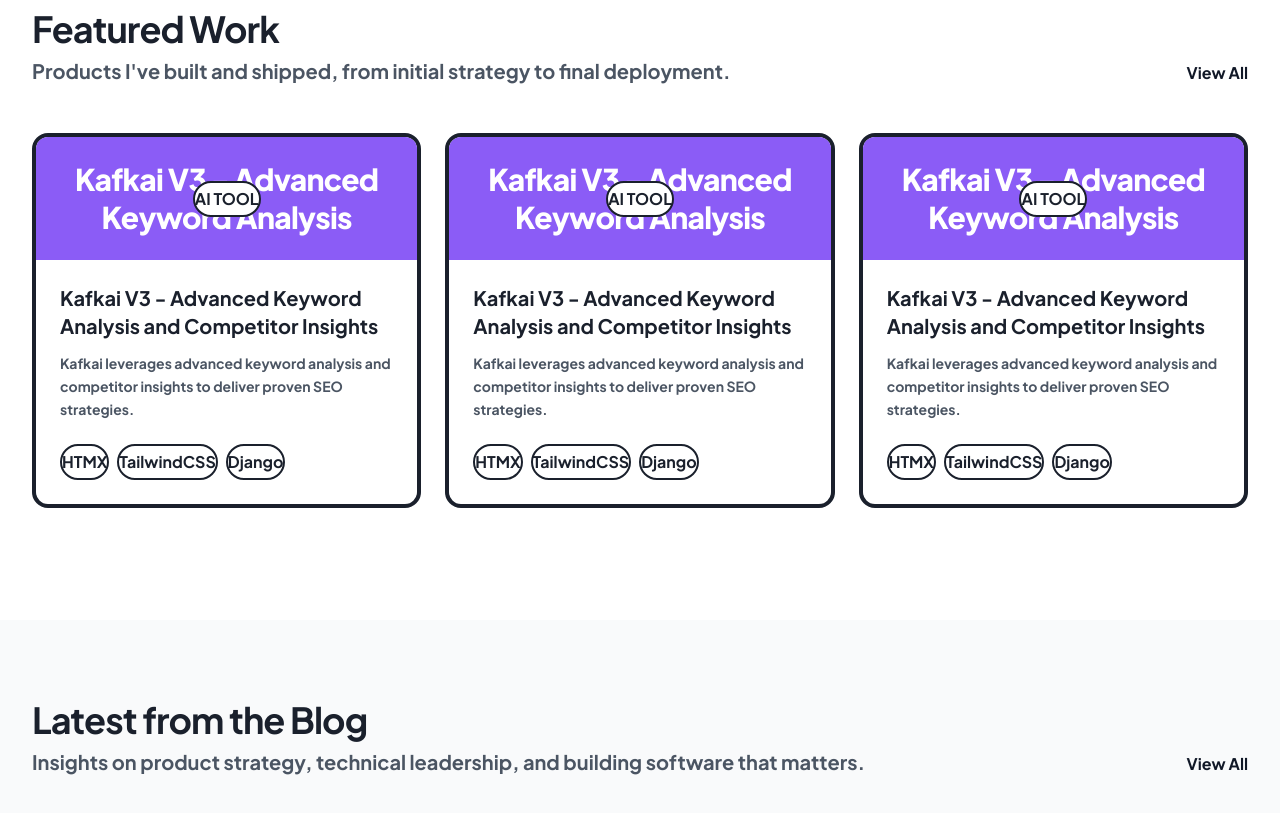
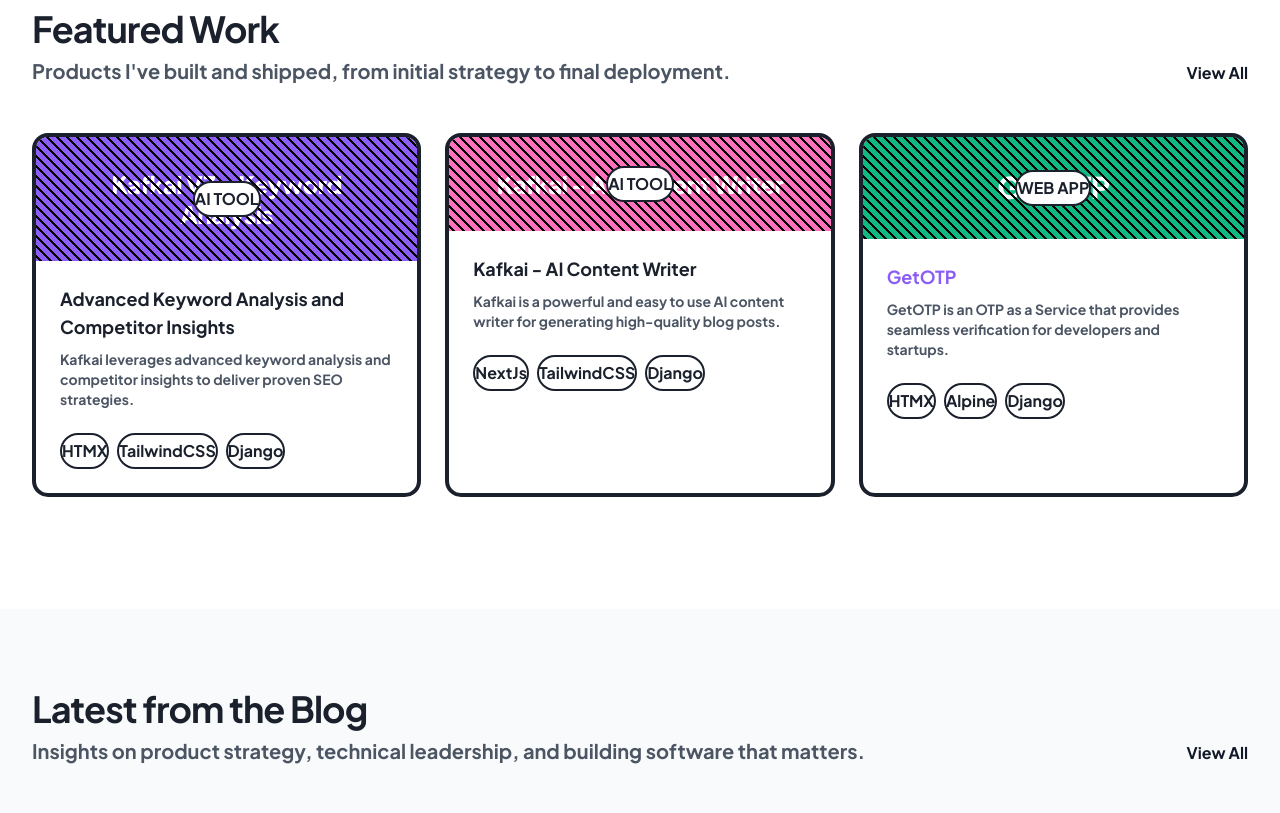
Before and after one commit to rdyb87/rdybmiharbi.github.io, a website built with Vite: page index.html in a window 1280 px wide. Shown: the part 2300-3113 px from the top of the page. Built offline with nearby package versions, Linux system fonts and the light colour scheme; files whose address does not match are found by name.

Commit message:
Update index.html

```diff
--- a/index.html
+++ b/index.html
@@ -243,19 +243,15 @@
 
       <div class="grid md:grid-cols-2 lg:grid-cols-3 gap-6">
         <!-- Project 1 -->
-       <article class="bg-white border-4 border-brandDark rounded-2xl overflow-hidden shadow-[8px_8px_0px_0px_#1A202C] transition-all hover:translate-x-[2px] hover:translate-y-[2px] hover:shadow-[4px_4px_0px_0px_#1A202C]">
-  <div class="h-48 bg-brandPurple bg-pattern p-6 relative flex items-center justify-center border-b-4 border-brandDark text-center">
+       <article class="bg-white border-4 border-brandDark rounded-2xl overflow-hidden shadow-[8px_8px_0px_0px_#1A202C] transition-all hover:translate-x-[2px] hover:translate-y-[2px] hover:shadow-[4px_4px_0px_0px_#1A202C] group">
+  <div class="h-52 bg-brandPurple p-8 relative flex items-center justify-center border-b-4 border-brandDark text-center overflow-hidden">
+    <div class="absolute inset-0 opacity-10" style="background-image: repeating-linear-gradient(45deg, #000 0, #000 2px, transparent 0, transparent 50%); background-size: 10px 10px;"></div>
     <span class="absolute top-4 right-4 px-3 py-1 bg-white border-2 border-brandDark rounded-full text-[10px] font-black uppercase">AI Tool</span>
-    <h3 class="text-white text-3xl font-black leading-tight drop-shadow-[2px_2px_0px_rgba(0,0,0,1)]">
-      Kafkai V3 - Advanced Keyword Analysis
-    </h3>
+    <h3 class="text-white text-2xl font-black leading-tight drop-shadow-[2px_2px_0px_rgba(0,0,0,1)] z-10">Kafkai V3 - Keyword Analysis</h3>
   </div>
-
   <div class="p-6">
-    <h4 class="text-xl font-black mb-3">Kafkai V3 - Advanced Keyword Analysis and Competitor Insights</h4>
-    <p class="text-gray-600 text-sm leading-relaxed mb-6">
-      Kafkai leverages advanced keyword analysis and competitor insights to deliver proven SEO strategies.
-    </p>
+    <h4 class="text-lg font-black mb-2">Advanced Keyword Analysis and Competitor Insights</h4>
+    <p class="text-gray-600 text-sm mb-6">Kafkai leverages advanced keyword analysis and competitor insights to deliver proven SEO strategies.</p>
     <div class="flex flex-wrap gap-2">
       <span class="px-3 py-1 border-2 border-brandDark rounded-full text-[10px] font-bold bg-white">HTMX</span>
       <span class="px-3 py-1 border-2 border-brandDark rounded-full text-[10px] font-bold bg-white">TailwindCSS</span>
@@ -264,45 +260,35 @@
   </div>
 </article>
 
-        <!-- Project 2 -->
-        <article class="bg-white border-4 border-brandDark rounded-2xl overflow-hidden shadow-[8px_8px_0px_0px_#1A202C] transition-all hover:translate-x-[2px] hover:translate-y-[2px] hover:shadow-[4px_4px_0px_0px_#1A202C]">
-  <div class="h-48 bg-brandPurple bg-pattern p-6 relative flex items-center justify-center border-b-4 border-brandDark text-center">
+<article class="bg-white border-4 border-brandDark rounded-2xl overflow-hidden shadow-[8px_8px_0px_0px_#1A202C] transition-all hover:translate-x-[2px] hover:translate-y-[2px] hover:shadow-[4px_4px_0px_0px_#1A202C]">
+  <div class="h-52 bg-brandPink p-8 relative flex items-center justify-center border-b-4 border-brandDark text-center overflow-hidden">
+    <div class="absolute inset-0 opacity-10" style="background-image: repeating-linear-gradient(45deg, #000 0, #000 2px, transparent 0, transparent 50%); background-size: 10px 10px;"></div>
     <span class="absolute top-4 right-4 px-3 py-1 bg-white border-2 border-brandDark rounded-full text-[10px] font-black uppercase">AI Tool</span>
-    <h3 class="text-white text-3xl font-black leading-tight drop-shadow-[2px_2px_0px_rgba(0,0,0,1)]">
-      Kafkai V3 - Advanced Keyword Analysis
-    </h3>
+    <h3 class="text-white text-2xl font-black leading-tight drop-shadow-[2px_2px_0px_rgba(0,0,0,1)] z-10">Kafkai - AI Content Writer</h3>
   </div>
-
   <div class="p-6">
-    <h4 class="text-xl font-black mb-3">Kafkai V3 - Advanced Keyword Analysis and Competitor Insights</h4>
-    <p class="text-gray-600 text-sm leading-relaxed mb-6">
-      Kafkai leverages advanced keyword analysis and competitor insights to deliver proven SEO strategies.
-    </p>
+    <h4 class="text-lg font-black mb-2">Kafkai - AI Content Writer</h4>
+    <p class="text-gray-600 text-sm mb-6">Kafkai is a powerful and easy to use AI content writer for generating high-quality blog posts.</p>
     <div class="flex flex-wrap gap-2">
-      <span class="px-3 py-1 border-2 border-brandDark rounded-full text-[10px] font-bold bg-white">HTMX</span>
+      <span class="px-3 py-1 border-2 border-brandDark rounded-full text-[10px] font-bold bg-white">NextJs</span>
       <span class="px-3 py-1 border-2 border-brandDark rounded-full text-[10px] font-bold bg-white">TailwindCSS</span>
       <span class="px-3 py-1 border-2 border-brandDark rounded-full text-[10px] font-bold bg-white">Django</span>
     </div>
   </div>
 </article>
 
-        <!-- Project 3 -->
-       <article class="bg-white border-4 border-brandDark rounded-2xl overflow-hidden shadow-[8px_8px_0px_0px_#1A202C] transition-all hover:translate-x-[2px] hover:translate-y-[2px] hover:shadow-[4px_4px_0px_0px_#1A202C]">
-  <div class="h-48 bg-brandPurple bg-pattern p-6 relative flex items-center justify-center border-b-4 border-brandDark text-center">
-    <span class="absolute top-4 right-4 px-3 py-1 bg-white border-2 border-brandDark rounded-full text-[10px] font-black uppercase">AI Tool</span>
-    <h3 class="text-white text-3xl font-black leading-tight drop-shadow-[2px_2px_0px_rgba(0,0,0,1)]">
-      Kafkai V3 - Advanced Keyword Analysis
-    </h3>
+<article class="bg-white border-4 border-brandDark rounded-2xl overflow-hidden shadow-[8px_8px_0px_0px_#1A202C] transition-all hover:translate-x-[2px] hover:translate-y-[2px] hover:shadow-[4px_4px_0px_0px_#1A202C]">
+  <div class="h-52 bg-brandGreen p-8 relative flex items-center justify-center border-b-4 border-brandDark text-center overflow-hidden">
+    <div class="absolute inset-0 opacity-10" style="background-image: repeating-linear-gradient(45deg, #000 0, #000 2px, transparent 0, transparent 50%); background-size: 10px 10px;"></div>
+    <span class="absolute top-4 right-4 px-3 py-1 bg-white border-2 border-brandDark rounded-full text-[10px] font-black uppercase">Web App</span>
+    <h3 class="text-white text-3xl font-black leading-tight drop-shadow-[2px_2px_0px_rgba(0,0,0,1)] z-10">GetOTP</h3>
   </div>
-
   <div class="p-6">
-    <h4 class="text-xl font-black mb-3">Kafkai V3 - Advanced Keyword Analysis and Competitor Insights</h4>
-    <p class="text-gray-600 text-sm leading-relaxed mb-6">
-      Kafkai leverages advanced keyword analysis and competitor insights to deliver proven SEO strategies.
-    </p>
+    <h4 class="text-lg font-black mb-2 text-brandPurple">GetOTP</h4>
+    <p class="text-gray-600 text-sm mb-6">GetOTP is an OTP as a Service that provides seamless verification for developers and startups.</p>
     <div class="flex flex-wrap gap-2">
       <span class="px-3 py-1 border-2 border-brandDark rounded-full text-[10px] font-bold bg-white">HTMX</span>
-      <span class="px-3 py-1 border-2 border-brandDark rounded-full text-[10px] font-bold bg-white">TailwindCSS</span>
+      <span class="px-3 py-1 border-2 border-brandDark rounded-full text-[10px] font-bold bg-white">Alpine</span>
       <span class="px-3 py-1 border-2 border-brandDark rounded-full text-[10px] font-bold bg-white">Django</span>
     </div>
   </div>
```
